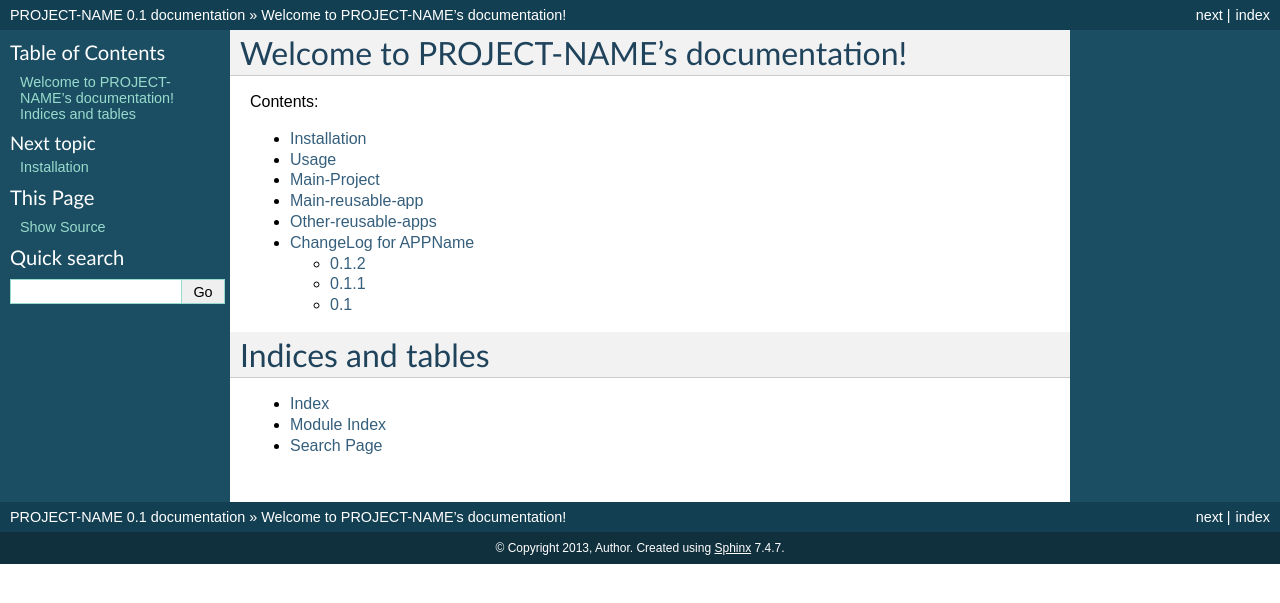
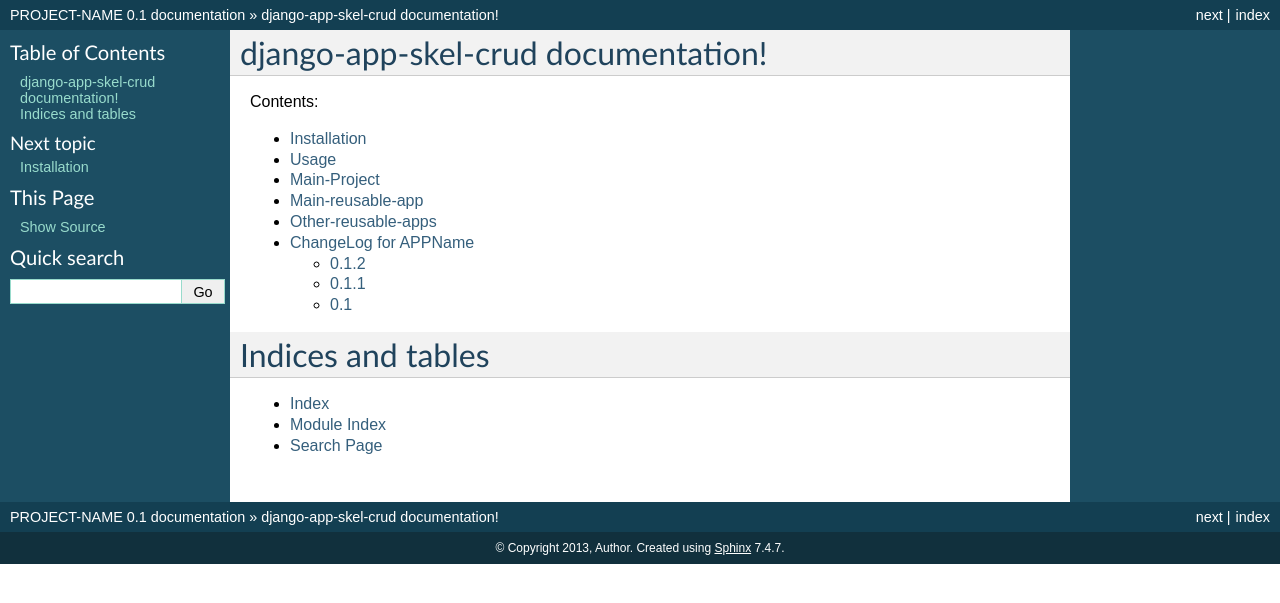
Before and after one commit to mikelopez/django-app-skel-crud, a Sphinx documentation site: the page built from docs/index.rst, in a window 1280 px wide. Shown: the top 603 px of the page. Built offline with Sphinx 7.4.7, drawn with Linux system fonts in a browser that asks for light colours.

Commit message:
readme docs update:

```diff
--- a/docs/index.rst
+++ b/docs/index.rst
@@ -3,7 +3,7 @@
    You can adapt this file completely to your liking, but it should at least
    contain the root `toctree` directive.
 
-Welcome to PROJECT-NAME's documentation!
+django-app-skel-crud documentation!
 ========================================
 
 Contents:
```
